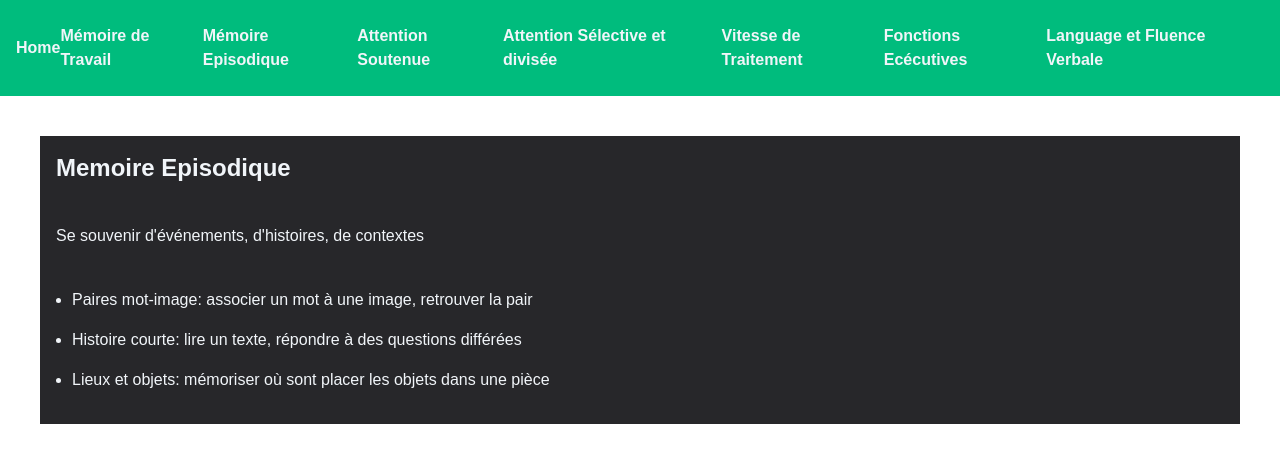
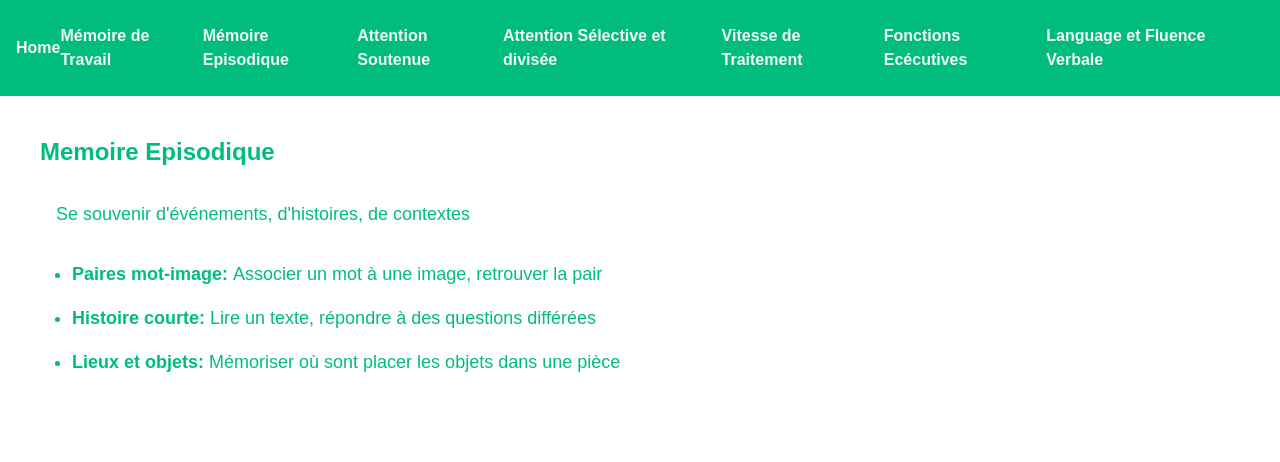
Before and after one commit to EveilHub/epilepsy-cognitive-remediation, a Next.js app in the folder my-app/: page /memo-episodic in a window 1280 px wide. Shown: the top 462 px of the page. Built offline with nearby package versions, Linux system fonts and the light colour scheme.

Commit message:
route & components exo done

```diff
--- a/my-app/app/memo-episodic/[id]/page.tsx
+++ b/my-app/app/memo-episodic/[id]/page.tsx
@@ -1,15 +1,26 @@
+import HistoireCourte from "@/app/ui/memo-episodicExo/HistoireCourte";
+import LieuxEtObjets from "@/app/ui/memo-episodicExo/LieuxEtObjets";
+import PairesMotImage from "@/app/ui/memo-episodicExo/PairesMotImage";
+
 export default async function MemoEpisodiqueExo({ params }: { params: Promise<{ id: string }> }) {
 
     const { id } = await params;
 
     const tasks = {
         "1": {
-            title: "",
-            description: ""
+            title: "Paires mot-image",
+            description: "Associer un mot à une image, retrouver la pair",
+            component: <PairesMotImage />
         },
         "2": {
-            title: "",
-            description: ""
+            title: "Histoire courte",
+            description: "Lire un texte, répondre à des questions différées",
+            component: <HistoireCourte />
+        },
+        "3": {
+            title: "Lieux et objets",
+            description: "Mémoriser où sont placer les objets dans une pièce",
+            component: <LieuxEtObjets />
         }
     } as const;
 
@@ -23,7 +34,7 @@ export default async function MemoEpisodiqueExo({ params }: { params: Promise<{
         <div>
             <h1 className="text-3xl font-bold">{task.title}</h1>
             <p className="px-4 pt-4 pb-6">{task.description}</p>
-            <div className="h-170 border"></div>
+            <div className="h-170 border">{task.component}</div>
         </div>
     );
 }
--- a/my-app/app/memo-episodic/page.tsx
+++ b/my-app/app/memo-episodic/page.tsx
@@ -2,22 +2,36 @@ import Link from "next/link";
 
 export default function MemoEpisodique() {
     return (
-        <div className="text-slate-100 bg-zinc-800 p-4">
+        <div className="">
             <h1 className="text-2xl font-bold">Memoire Episodique</h1>
 
-            <p className="my-10">Se souvenir d'événements, d'histoires, de contextes</p>
+            <div className="text-lg pl-4">
+                <p className="my-8">Se souvenir d'événements, d'histoires, de contextes</p>
 
-            <ul className="list-disc">
-                <li className="m-4">
-                    <Link href="/memo-episodic/1">Paires mot-image: associer un mot à une image, retrouver la pair</Link>
-                </li>
-                <li className="m-4">
-                    <Link href="/memo-episodic/2">Histoire courte: lire un texte, répondre à des questions différées</Link>
-                </li>
-                <li className="m-4">
-                    <Link href="/memo-episodic/3">Lieux et objets: mémoriser où sont placer les objets dans une pièce</Link>
-                </li>
-            </ul>
+                <nav>
+                    <ul className="list-disc">
+                        <li className="hover:text-emerald-600 m-4">
+                            <Link href="/memo-episodic/1">
+                                <span className="font-bold">Paires mot-image:</span>
+                                &nbsp;Associer un mot à une image, retrouver la pair
+                            </Link>
+                        </li>
+                        <li className="hover:text-emerald-600 m-4">
+                            <Link href="/memo-episodic/2">
+                                <span className="font-bold">Histoire courte:</span>
+                                &nbsp;Lire un texte, répondre à des questions différées
+                            </Link>
+                        </li>
+                        <li className="hover:text-emerald-600 m-4">
+                            <Link href="/memo-episodic/3">
+                                <span className="font-bold">Lieux et objets:</span>
+                                &nbsp;Mémoriser où sont placer les objets dans une pièce
+                            </Link>
+                        </li>
+                    </ul>
+                </nav>
+            </div>
+
 
         </div>
     )
--- a/my-app/app/memo-travail/[id]/page.tsx
+++ b/my-app/app/memo-travail/[id]/page.tsx
@@ -1,3 +1,7 @@
+import GrillesDePoints from "@/app/ui/memo-travailExo/GrillesDePoints";
+import Nback from "@/app/ui/memo-travailExo/Nback";
+import SequencesChiffres from "@/app/ui/memo-travailExo/SequencesChiffres";
+
 export default async function MemoTravailExo({ params }: { params: Promise<{ id: string }> }) {
 
     const { id } = await params;
@@ -5,15 +9,18 @@ export default async function MemoTravailExo({ params }: { params: Promise<{ id:
     const tasks = {
         "1": {
             title: "Séquences de chiffres",
-            description: "Mémoriser une suite, la répéter à l'envers"
+            description: "Mémoriser une suite, la répéter à l'envers",
+            component: <SequencesChiffres />
         },
         "2": {
             title: "N-back",
-            description: "Indiquer si le stimulus actuel correspond à celui d'il y a N étapes"
+            description: "Indiquer si le stimulus actuel correspond à celui d'il y a N étapes",
+            component: <Nback />
         },
         "3": {
             title: "Grilles de points",
-            description: "Mémoriser des positions, les reproduire"
+            description: "Mémoriser des positions, les reproduire",
+            component: <GrillesDePoints />
         }
     } as const;
 
@@ -27,7 +34,7 @@ export default async function MemoTravailExo({ params }: { params: Promise<{ id:
         <div>
             <h1 className="text-3xl font-bold">{task.title}</h1>
             <p className="px-4 pt-4 pb-6">{task.description}</p>
-            <div className="h-170 border"></div>
+            <div className="h-170 border">{task.component}</div>
         </div>
     );
 }
--- a/my-app/app/memo-travail/page.tsx
+++ b/my-app/app/memo-travail/page.tsx
@@ -2,22 +2,35 @@ import Link from "next/link";
 
 export default function MemoTravail() {
     return (
-        <div className="text-slate-100 bg-zinc-800 p-4">
+        <div className="">
             <h1 className="text-2xl font-bold">Memoire au Travail</h1>
 
-            <p className="my-10">Garder et manipuler des informations en temps réel</p>
+            <div className="text-lg pl-4">
+                <p className="my-8">Garder et manipuler des informations en temps réel</p>
 
-            <ul className="list-disc">
-                <li className="m-4">
-                    <Link href="/memo-travail/1">Séquences de chiffres: mémoriser une suite, la répéter à l'envers</Link>
-                </li>
-                <li className="m-4">
-                    <Link href="/memo-travail/2">N-back: Indiquer si le stimulus actuel correspond à celui d'il y a N étapes</Link>
-                </li>
-                <li className="m-4">
-                    <Link href="/memo-travail/3">Grilles de points: mémoriser des positions, les reproduire</Link>
-                </li>
-            </ul>
+                <nav>
+                    <ul className="list-disc">
+                        <li className="hover:text-emerald-600 m-4">
+                            <Link href="/memo-travail/1">
+                                <span className="font-bold">Séquences de chiffres:</span>
+                                &nbsp;Mémoriser une suite, la répéter à l'envers
+                            </Link>
+                        </li>
+                        <li className="hover:text-emerald-600 m-4">
+                            <Link href="/memo-travail/2">
+                                <span className="font-bold">N-back:</span>
+                                &nbsp;Indiquer si le stimulus actuel correspond à celui d'il y a N étapes
+                            </Link>
+                        </li>
+                        <li className="hover:text-emerald-600 m-4">
+                            <Link href="/memo-travail/3">
+                                <span className="font-bold">Grilles de points:</span>
+                                &nbsp;Mémoriser des positions, les reproduire
+                            </Link>
+                        </li>
+                    </ul>
+                </nav>
+            </div>
 
         </div>
     )
--- /dev/null
+++ b/my-app/app/ui/memo-episodicExo/HistoireCourte.tsx
@@ -0,0 +1,5 @@
+export default function HistoireCourte() {
+    return (
+        <div></div>
+    );
+};
--- /dev/null
+++ b/my-app/app/ui/memo-episodicExo/LieuxEtObjets.tsx
@@ -0,0 +1,5 @@
+export default function LieuxEtObjets() {
+    return (
+        <div></div>
+    );
+};
--- /dev/null
+++ b/my-app/app/ui/memo-episodicExo/PairesMotImage.tsx
@@ -0,0 +1,5 @@
+export default function PairesMotImage() {
+    return (
+        <div></div>
+    );
+};
--- /dev/null
+++ b/my-app/app/ui/memo-travailExo/GrillesDePoints.tsx
@@ -0,0 +1,5 @@
+export default function GrillesDePoints() {
+    return (
+        <div></div>
+    );
+};
--- /dev/null
+++ b/my-app/app/ui/memo-travailExo/Nback.tsx
@@ -0,0 +1,5 @@
+export default function Nback() {
+    return (
+        <div></div>
+    );
+};
--- /dev/null
+++ b/my-app/app/ui/memo-travailExo/SequencesChiffres.tsx
@@ -0,0 +1,5 @@
+export default function SequencesChiffres() {
+    return (
+        <div></div>
+    );
+};
```
